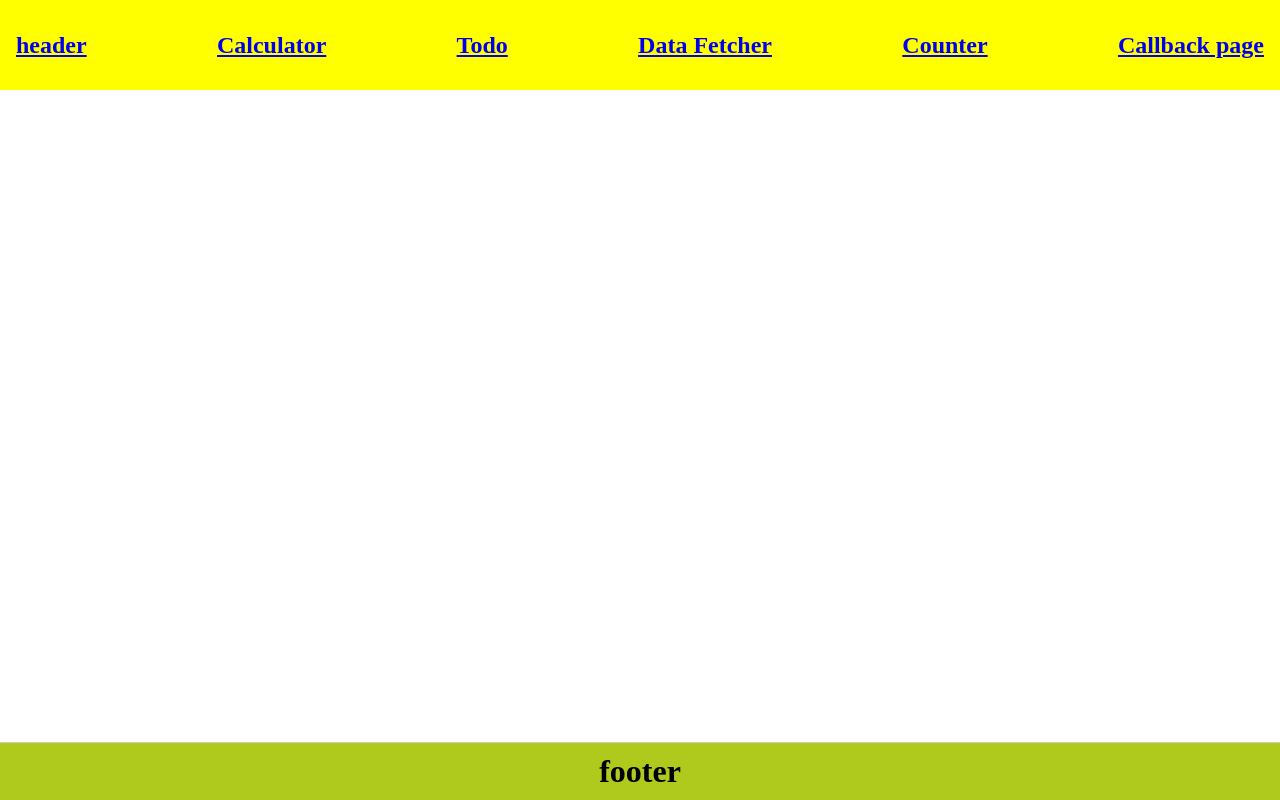
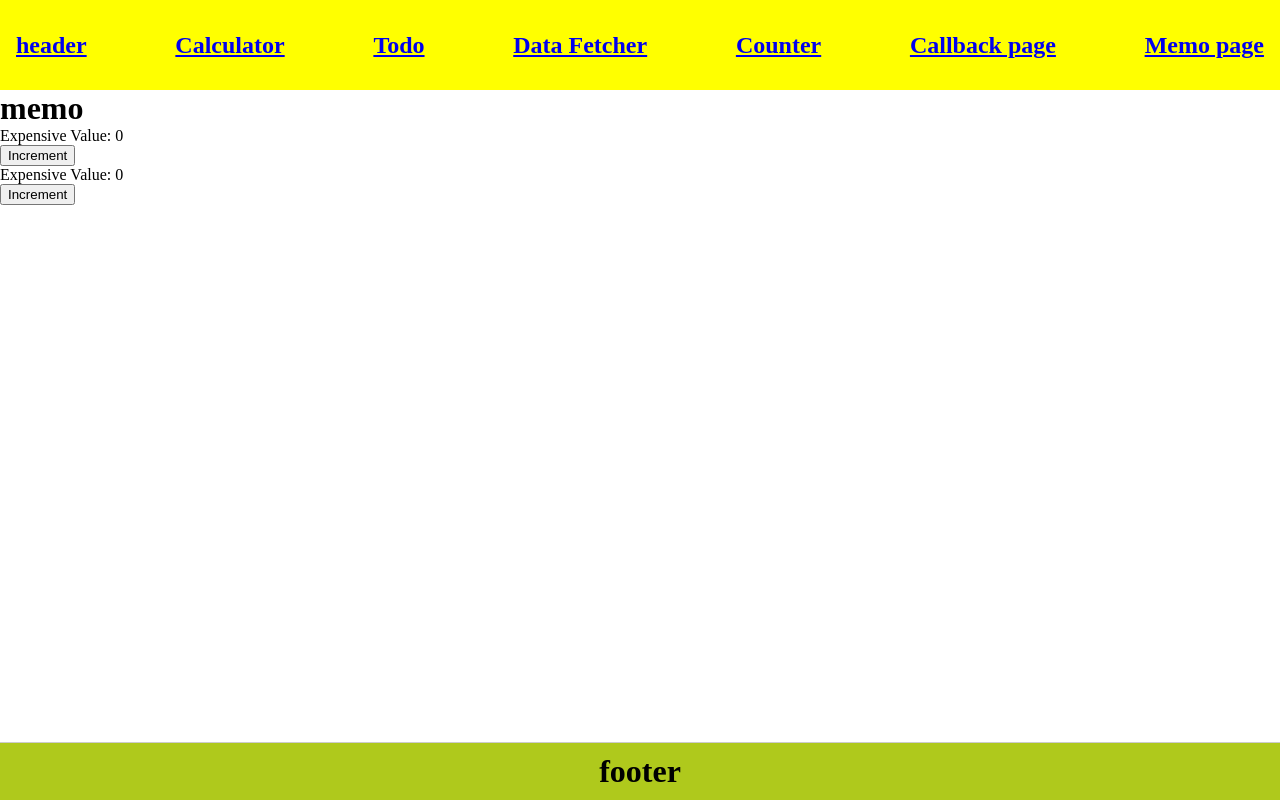
Before and after one commit to rabeeh-p/react-cltr, a React (Create React App) app: page /memo in a window 1280 px wide. Built offline with nearby package versions, Linux system fonts and the light colour scheme.

Commit message:
useMemo added

```diff
--- a/src/App.js
+++ b/src/App.js
@@ -13,6 +13,7 @@ import Counter from './components/Counter';
 import Hello from './components/Hello';
 import Counter2 from './components/Counter2';
 import Callback from './components/workout/Callback';
+import Memo from './components/workout/Memo';
 
 
 function App() {
@@ -34,6 +35,7 @@ function App() {
       <Route path='/hello' element={<Hello/>} />
       <Route path='/counter2' element={<Counter2/>} />
       <Route path='/callback' element={<Callback/>} />
+      <Route path='/memo' element={<Memo/>} />
 
 
 
--- a/src/components/Header.jsx
+++ b/src/components/Header.jsx
@@ -28,6 +28,9 @@ function Header() {
       <Link to='/callback'>
         <h2>Callback page </h2>
       </Link>
+      <Link to='/memo'>
+        <h2>Memo page </h2>
+      </Link>
     </div>
   )
 }
--- a/src/components/workout/Callback.jsx
+++ b/src/components/workout/Callback.jsx
@@ -1,14 +1,14 @@
 import React, { useCallback, useState } from 'react'
 
-// function Child({ handleClick }) {
+function Child({ handleClick }) {
+    console.log("Child re-rendered");
+    return <button onClick={handleClick}>Click me</button>;
+  }
+
+// const Child = React.memo(({ handleClick }) => {
 //     console.log("Child re-rendered");
 //     return <button onClick={handleClick}>Click me</button>;
-//   }
-
-const Child = React.memo(({ handleClick }) => {
-    console.log("Child re-rendered");
-    return <button onClick={handleClick}>Click me</button>;
-});
+// });
 
 const Callback = () => {
     const [count, setCount] = useState(0);
--- /dev/null
+++ b/src/components/workout/Memo.jsx
@@ -0,0 +1,29 @@
+import React, { useMemo, useState } from 'react'
+
+const Memo = () => {
+    const [count, setCount] = useState(0);
+    const [sample, setSample] = useState(0);
+
+    const expensiveValue = useMemo(() => {
+        console.log('Expensive calculation');
+        return count * 2;
+      }, [count]);
+
+    const hello =()=>{
+        console.log('hello is worked');
+
+    }
+    hello()
+  return (
+    <div>
+        <h1>memo</h1>
+        <p>Expensive Value: {expensiveValue}</p>
+      <button onClick={() => setCount(count + 1)}>Increment</button>
+        <p>Expensive Value: {sample}</p>
+      <button onClick={() => setSample(sample + 1)}>Increment</button>
+
+    </div>
+  )
+}
+
+export default Memo
```
